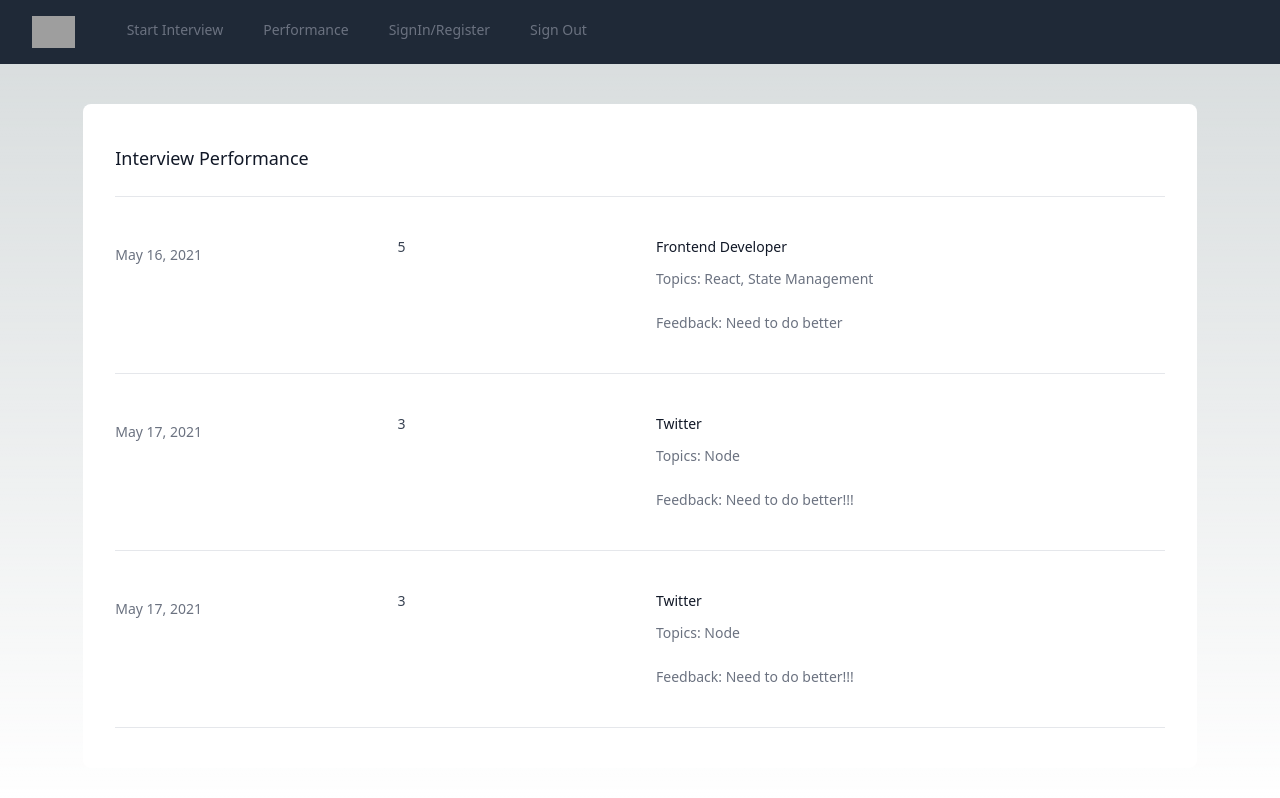
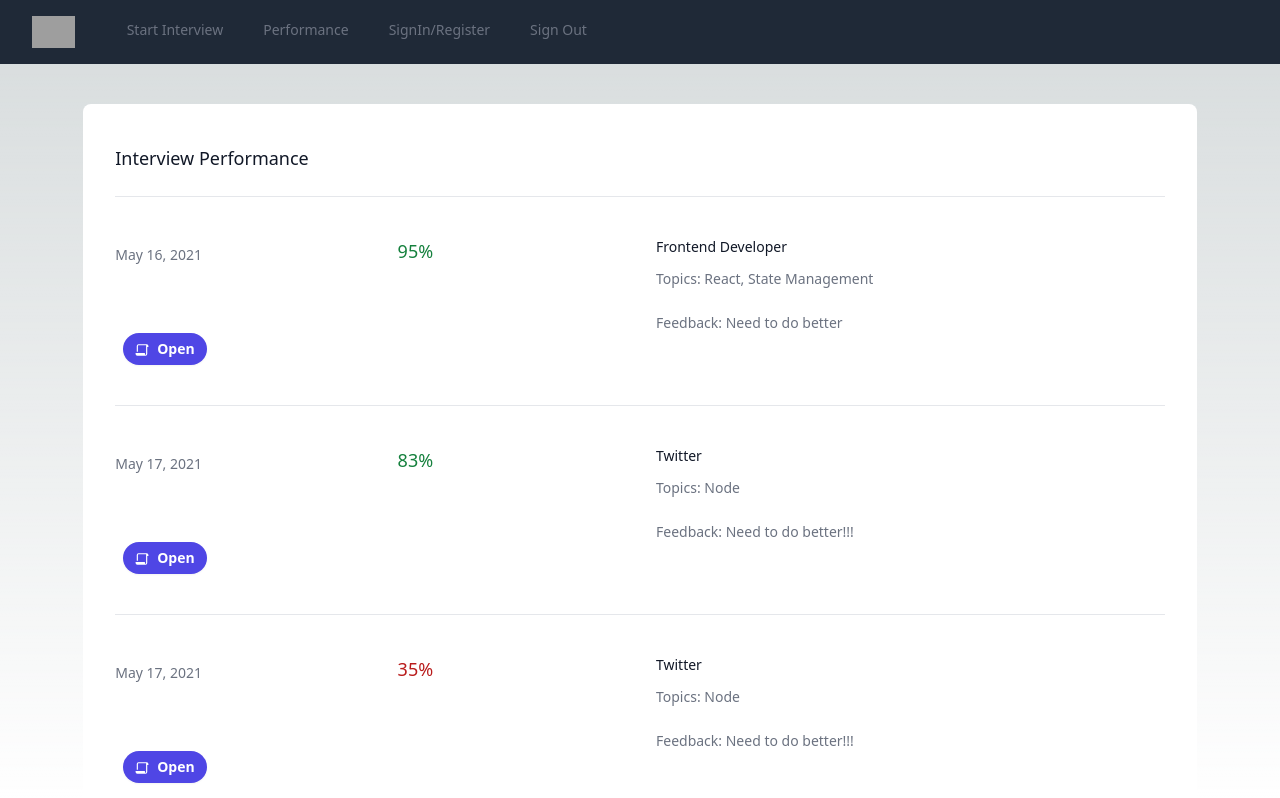
Before and after one commit to no-mountain-time/interro-ai, a Next.js app: page /stats in a window 1280 px wide. Shown: the top 798 px of the page. Built offline with nearby package versions, Linux system fonts and the light colour scheme; grey boxes are pictures that could not be loaded.

Commit message:
ratings and stats combined

```diff
--- a/components/Progress.tsx
+++ /dev/null
@@ -1,53 +0,0 @@
-const steps = [
-  { name: 'Step 1', href: '#', status: 'complete' },
-  { name: 'Step 2', href: '#', status: 'current' },
-  { name: 'Step 3', href: '#', status: 'upcoming' },
-  { name: 'Step 4', href: '#', status: 'upcoming' },
-]
-
-export default function Progress() {
-  return (
-    <nav className='flex items-center justify-center' aria-label='Progress'>
-      <p className='text-sm font-medium'>
-        Step {steps.findIndex((step) => step.status === 'current') + 1} of{' '}
-        {steps.length}
-      </p>
-      <ol role='list' className='ml-8 flex items-center space-x-5'>
-        {steps.map((step) => (
-          <li key={step.name}>
-            {step.status === 'complete' ? (
-              <a
-                href={step.href}
-                className='block h-2.5 w-2.5 rounded-full bg-indigo-600 hover:bg-indigo-900'
-              >
-                <span className='sr-only'>{step.name}</span>
-              </a>
-            ) : step.status === 'current' ? (
-              <a
-                href={step.href}
-                className='relative flex items-center justify-center'
-                aria-current='step'
-              >
-                <span className='absolute flex h-5 w-5 p-px' aria-hidden='true'>
-                  <span className='h-full w-full rounded-full bg-indigo-200' />
-                </span>
-                <span
-                  className='relative block h-2.5 w-2.5 rounded-full bg-indigo-600'
-                  aria-hidden='true'
-                />
-                <span className='sr-only'>{step.name}</span>
-              </a>
-            ) : (
-              <a
-                href={step.href}
-                className='block h-2.5 w-2.5 rounded-full bg-gray-200 hover:bg-gray-400'
-              >
-                <span className='sr-only'>{step.name}</span>
-              </a>
-            )}
-          </li>
-        ))}
-      </ol>
-    </nav>
-  )
-}
--- a/components/Ratings.tsx
+++ b/components/Ratings.tsx
@@ -1,89 +1,7 @@
 
-
-const interviews = [
-  {
-    id: 1,
-    title: 'Frontend Developer',
-    rating: 5,
-    content: `
-      <p>Topics: React, State Management</p>
-      <p>Feedback: Need to do better </p>
-    `,
-    date: 'May 16, 2021',
-    datetime: '2021-01-06',
-  },
-  {
-    id: 2,
-    title: 'Twitter',
-    rating: 3,
-    content: `
-      <p>Topics: Node</p>
-      <p>Feedback: Need to do better!!! </p>
-    `,
-    date: 'May 17, 2021',
-    datetime: '2021-01-06',
-  },
-
-  {
-    id: 3,
-    title: 'Twitter',
-    rating: 3,
-    content: `
-      <p>Topics: Node</p>
-      <p>Feedback: Need to do better!!! </p>
-    `,
-    date: 'May 17, 2021',
-    datetime: '2021-01-06',
-  },
-]
 
 function classNames(...classes: any) {
   return classes.filter(Boolean).join(' ')
 }
 
 export default function Ratings() {
-  return (
-    <div className='bg-white w-[87%] mx-auto rounded-lg my-10'>
-      <div className='mx-auto max-w-2xl px-4 py-8 sm:px-6 sm:py-10 lg:max-w-7xl lg:px-8'>
-        <h2 className='text-lg font-medium text-gray-900'>Interview Performance</h2>
-        <div className='mt-6 space-y-10 divide-y divide-gray-200 border-b border-t border-gray-200 pb-10'>
-          {interviews.map((review) => (
-            <div
-              key={review.id}
-              className='pt-10 lg:grid lg:grid-cols-12 lg:gap-x-8'
-            >
-              <div className='lg:col-span-8 lg:col-start-5 xl:col-span-9 xl:col-start-4 xl:grid xl:grid-cols-3 xl:items-start xl:gap-x-8'>
-
-                <div className='flex items-center xl:col-span-1'>
-                  <p className='ml-3 text-sm text-gray-700'>
-                    {review.rating}
-                  </p>
-                </div>
-
-                <div className='mt-4 lg:mt-6 xl:col-span-2 xl:mt-0'>
-                  <h3 className='text-sm font-medium text-gray-900'>
-                    {review.title}
-                  </h3>
-
-                  <div
-                    className='mt-3 space-y-6 text-sm text-gray-500'
-                    dangerouslySetInnerHTML={{ __html: review.content }}
-                  />
-                </div>
-              </div>
-
-              <div className='mt-6 flex items-center text-sm lg:col-span-4 lg:col-start-1 lg:row-start-1 lg:mt-0 lg:flex-col lg:items-start xl:col-span-3'>
-                <time
-                  dateTime={review.datetime}
-                  className='ml-4 border-l border-gray-200 pl-4 text-gray-500 lg:ml-0 lg:mt-2 lg:border-0 lg:pl-0'
-                >
-                  {review.date}
-                </time>
-              </div>
-            </div>
-          ))}
-        </div>
-      </div>
-    </div>
-  )
-}
--- a/pages/stats/index.tsx
+++ b/pages/stats/index.tsx
@@ -1,11 +1,104 @@
 import Modal from '@/components/Modal'
-import Ratings from '@/components/Ratings'
+import Button from '@/components/Button'
+import { RiFilePaper2Line } from 'react-icons/ri'
+
+const interviews = [
+  {
+    id: 1,
+    title: 'Frontend Developer',
+    rating: 95,
+    content: `
+      <p>Topics: React, State Management</p>
+      <p>Feedback: Need to do better </p>
+    `,
+    date: 'May 16, 2021',
+    datetime: '2021-01-06',
+  },
+  {
+    id: 2,
+    title: 'Twitter',
+    rating: 83,
+    content: `
+      <p>Topics: Node</p>
+      <p>Feedback: Need to do better!!! </p>
+    `,
+    date: 'May 17, 2021',
+    datetime: '2021-01-06',
+  },
+
+  {
+    id: 3,
+    title: 'Twitter',
+    rating: 35,
+    content: `
+      <p>Topics: Node</p>
+      <p>Feedback: Need to do better!!! </p>
+    `,
+    date: 'May 17, 2021',
+    datetime: '2021-01-06',
+  },
+]
 
 export default function Stats() {
+
+
+
   return (
-    <>
+    <div className='bg-white w-[87%] mx-auto rounded-lg my-10'>
+      <div className='mx-auto max-w-2xl px-4 py-8 sm:px-6 sm:py-10 lg:max-w-7xl lg:px-8'>
+        <h2 className='text-lg font-medium text-gray-900'>
+          Interview Performance
+        </h2>
+        <div className='mt-6 space-y-10 divide-y divide-gray-200 border-b border-t border-gray-200 pb-10'>
+          {interviews.map((review) => (
+            <div
+              key={review.id}
+              className='pt-10 lg:grid lg:grid-cols-12 lg:gap-x-8'
+            >
+              <div className='lg:col-span-8 lg:col-start-5 xl:col-span-9 xl:col-start-4 xl:grid xl:grid-cols-3 xl:items-start xl:gap-x-8'>
+                <div className='flex items-center xl:col-span-1'>
+                  {review.rating > 75 ? (
+                    <p className='ml-3 text-lg text-green-700'>
+                      {review.rating}%
+                    </p>
+                  ) : (
+                    <p className='ml-3 text-lg text-red-700'>
+                      {review.rating}%
+                    </p>
+                  )}
+                </div>
 
-      <Ratings />
-    </>
+                <div className='mt-4 lg:mt-6 xl:col-span-2 xl:mt-0'>
+                  <h3 className='text-sm font-medium text-gray-900'>
+                    {review.title}
+                  </h3>
+
+                  <div
+                    className='mt-3 space-y-6 text-sm text-gray-500'
+                    dangerouslySetInnerHTML={{ __html: review.content }}
+                  />
+                </div>
+              </div>
+              <div className='w-96 px-2 mt-3 lg:mt-0'>
+                <Button
+                  icon={<RiFilePaper2Line className='inline-block mr-2' />}
+                >
+                  Open
+                </Button>
+              </div>
+
+              <div className='mt-6 flex items-center text-sm lg:col-span-4 lg:col-start-1 lg:row-start-1 lg:mt-0 lg:flex-col lg:items-start xl:col-span-3'>
+                <time
+                  dateTime={review.datetime}
+                  className='ml-4 border-l border-gray-200 pl-4 text-gray-500 lg:ml-0 lg:mt-2 lg:border-0 lg:pl-0'
+                >
+                  {review.date}
+                </time>
+              </div>
+            </div>
+          ))}
+        </div>
+      </div>
+    </div>
   )
 }
```
